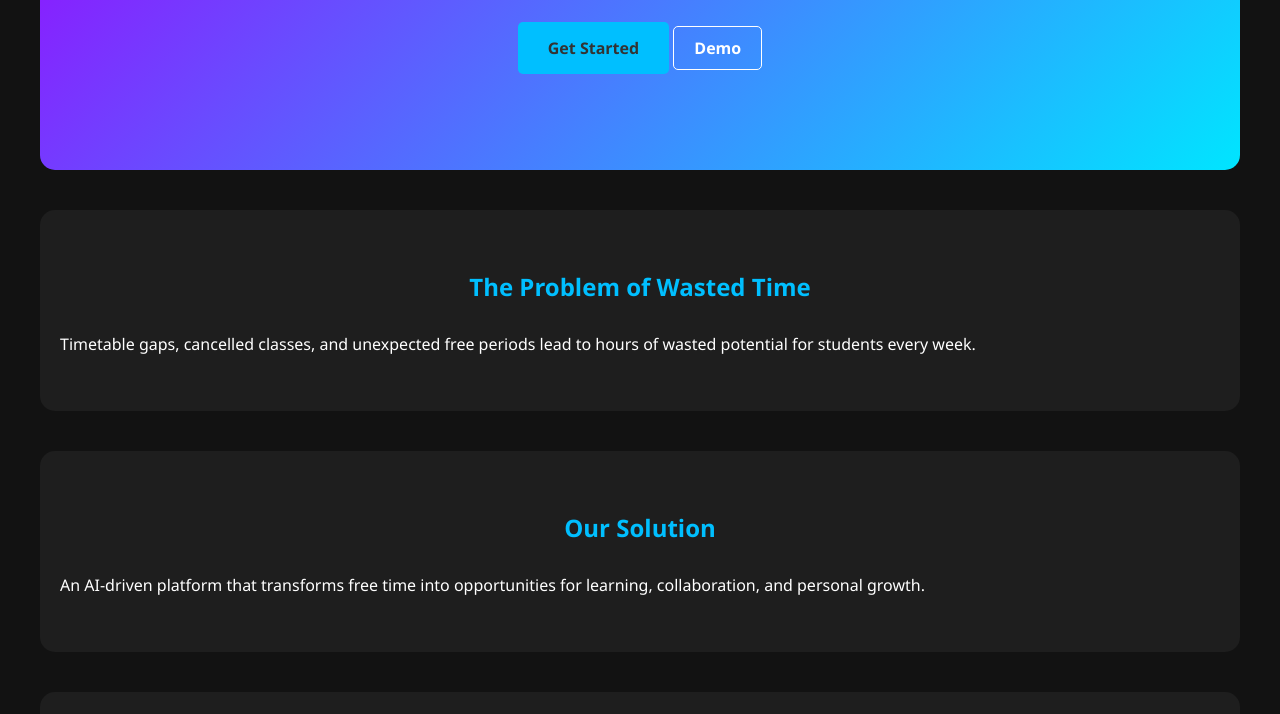
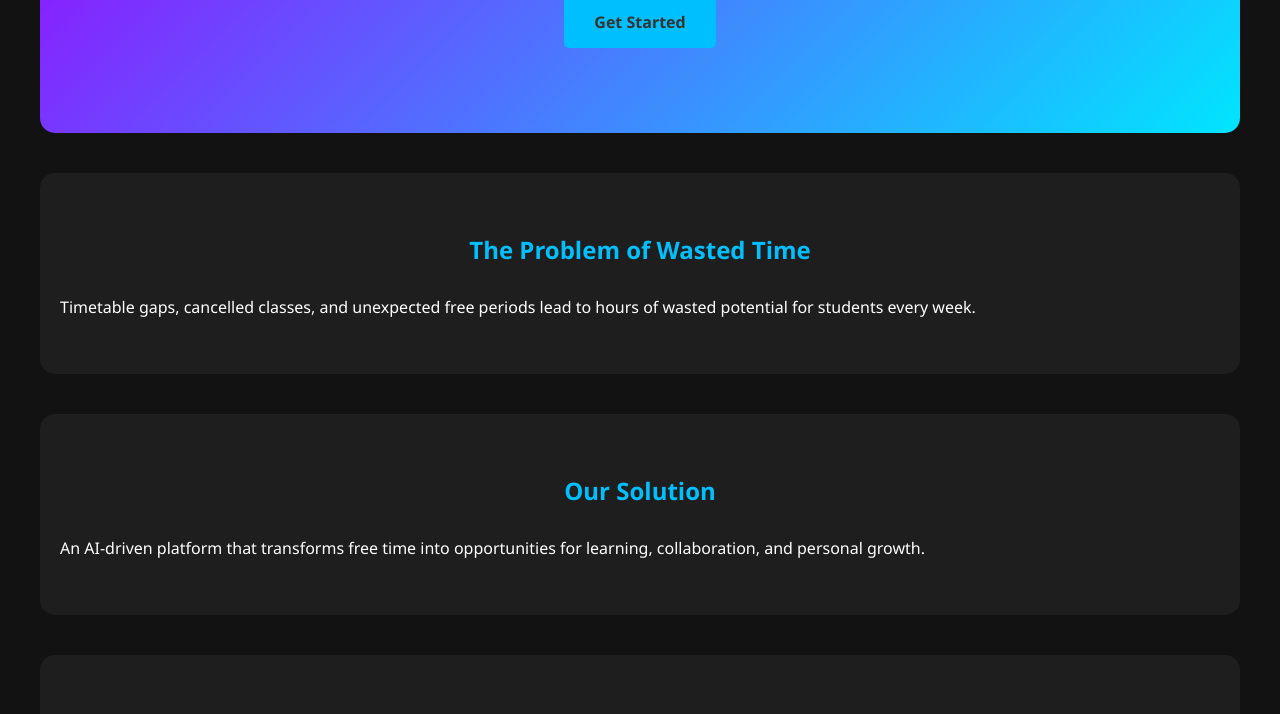
Before and after one commit to aditya48-q/Working-Prototype, a plain HTML site: page index.html in a window 1280 px wide. Shown: the part 386-1100 px from the top of the page. Drawn offline with Linux system fonts and the light colour scheme.

Commit message:
feat:und

```diff
--- a/index.html
+++ b/index.html
@@ -29,7 +29,6 @@
             <h1>ProtoLearn</h1>
             <p>Converting institutional downtime into intentional development.</p>
             <a href="login.html" class="cta-button">Get Started</a>
-            <a href="dashboard.html" class="cta-button cta-button-secondary">Demo</a>
         </header>
 
         <section id="problem">
```
